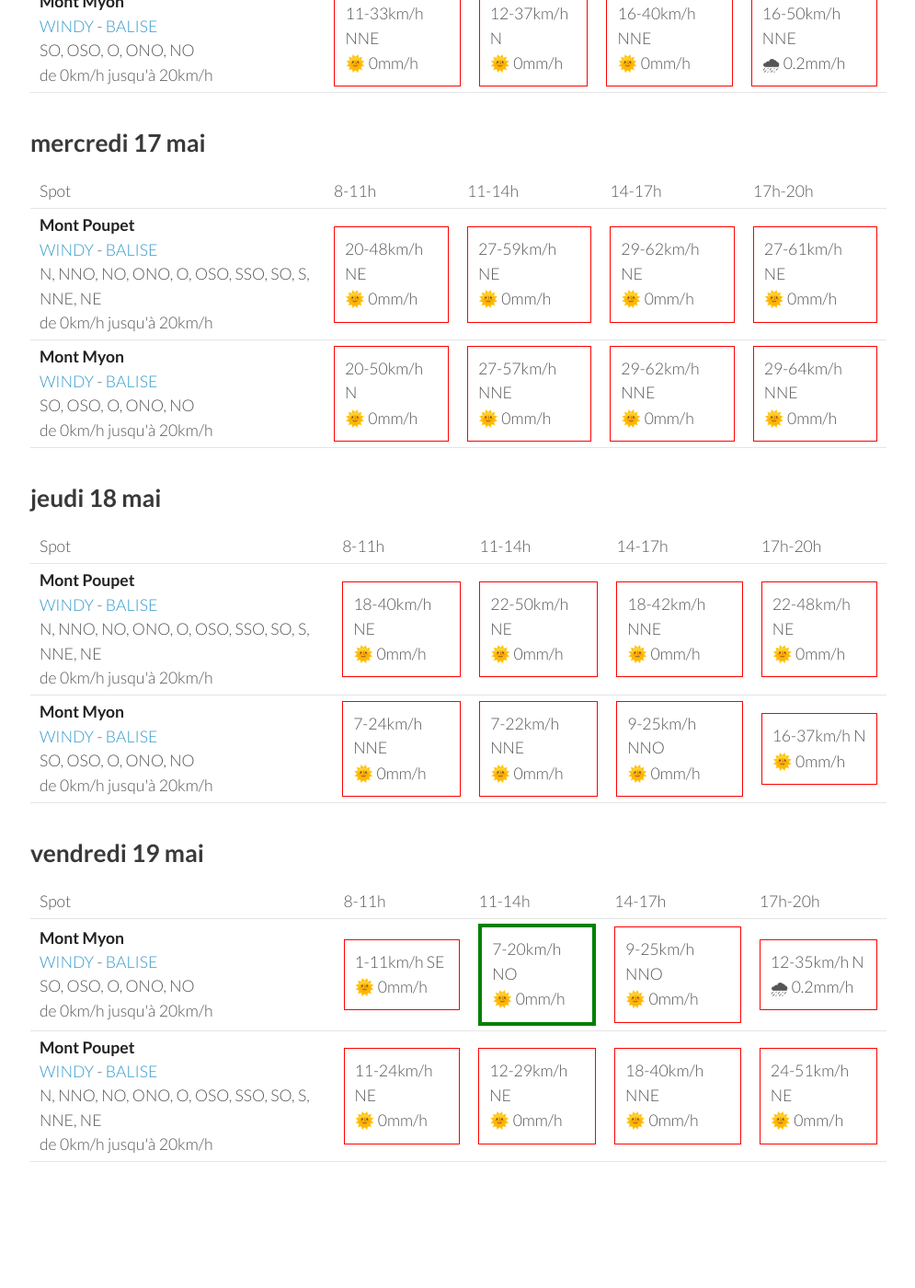
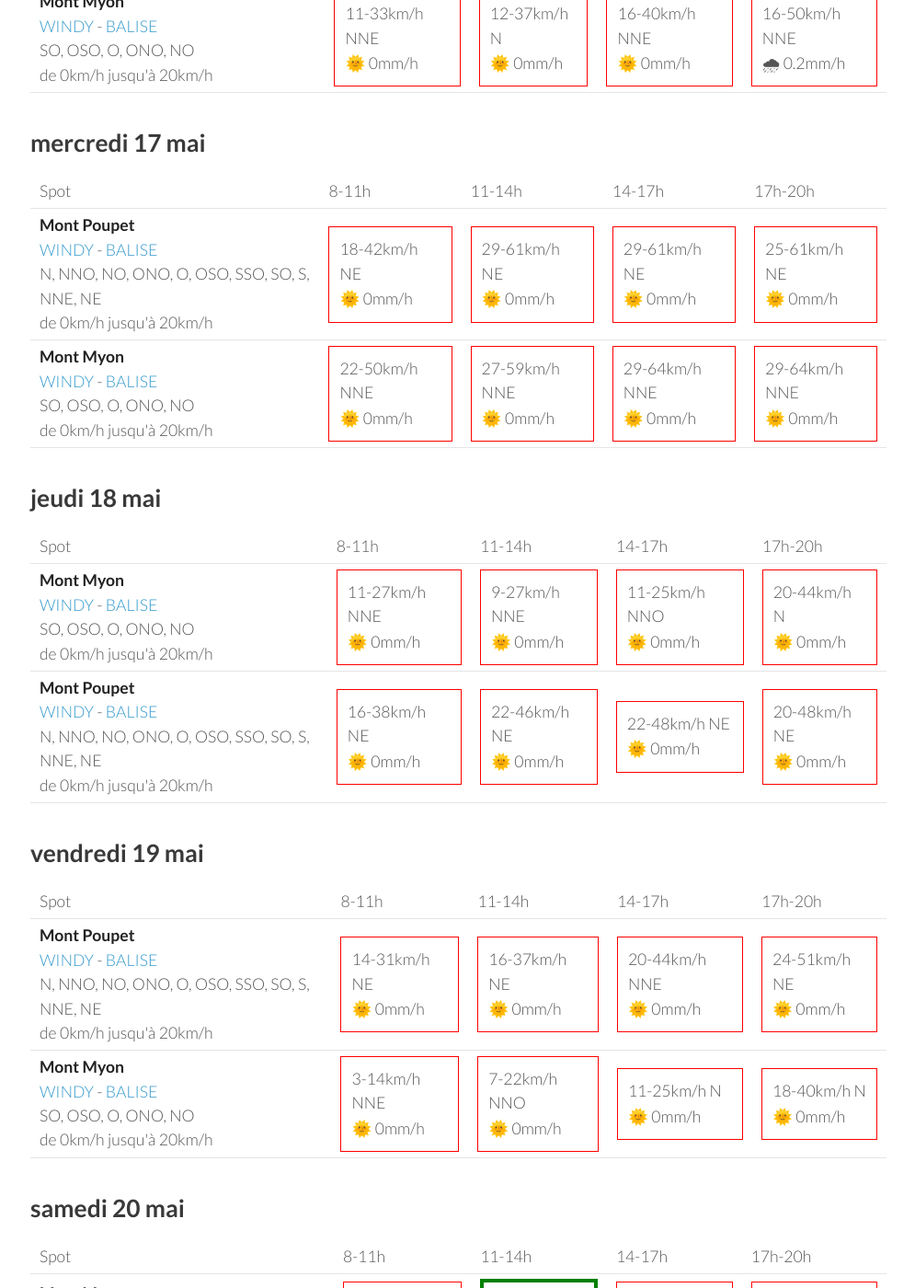
Before and after one commit to parapente-dans-le-nord/parapente-dans-le-nord.github.io, a Jekyll site: the page built from jura.markdown, in a window 1280 px wide and 1400 px high, scrolled down 916 px. Shown: the whole window at 92% size, without its empty margins (25-1020 px from the left). Built offline with Jekyll 4.4.1, drawn with Linux system fonts in a browser that asks for light colours; some of the changed text lies outside the part shown.

Commit message:
update index.markdown

```diff
--- a/jura.markdown
+++ b/jura.markdown
@@ -96,19 +96,19 @@ page mise à jour le lundi 15 mai 06:20
 <tr>
         <td><strong>Mont Poupet</strong><br><a href="https://windy.com/46.970/5.876?46.541,5.876,8">WINDY</a> - <span class=""><a href="http://www.balisemeteo.com/balise.php?idBalise=92">BALISE</a> </span><br> <span class="vent-favorable">N, NNO, NO, ONO, O, OSO, SSO, SO, S, NNE, NE</span><br><span class="force-vent">de 0km/h jusqu'à 20km/h</span> </td>
 
-            <td><div class="not-flyable"><p>20-48km/h NE</p><p>🌞 0mm/h</p></div></td>
-            <td><div class="not-flyable"><p>27-59km/h NE</p><p>🌞 0mm/h</p></div></td>
-            <td><div class="not-flyable"><p>29-62km/h NE</p><p>🌞 0mm/h</p></div></td>
-            <td><div class="not-flyable"><p>27-61km/h NE</p><p>🌞 0mm/h</p></div></td>
+            <td><div class="not-flyable"><p>18-42km/h NE</p><p>🌞 0mm/h</p></div></td>
+            <td><div class="not-flyable"><p>29-61km/h NE</p><p>🌞 0mm/h</p></div></td>
+            <td><div class="not-flyable"><p>29-61km/h NE</p><p>🌞 0mm/h</p></div></td>
+            <td><div class="not-flyable"><p>25-61km/h NE</p><p>🌞 0mm/h</p></div></td>
 
 
     </tr>
 <tr>
         <td><strong>Mont Myon</strong><br><a href="https://windy.com/46.331/5.397?45.898,5.394,8,m:eWoagj8">WINDY</a> - <span class=""><a href="http://www.balisemeteo.com/balise.php?idBalise=70">BALISE</a> </span><br> <span class="vent-favorable">SO, OSO, O, ONO, NO</span><br><span class="force-vent">de 0km/h jusqu'à 20km/h</span> </td>
 
-            <td><div class="not-flyable"><p>20-50km/h N</p><p>🌞 0mm/h</p></div></td>
-            <td><div class="not-flyable"><p>27-57km/h NNE</p><p>🌞 0mm/h</p></div></td>
-            <td><div class="not-flyable"><p>29-62km/h NNE</p><p>🌞 0mm/h</p></div></td>
+            <td><div class="not-flyable"><p>22-50km/h NNE</p><p>🌞 0mm/h</p></div></td>
+            <td><div class="not-flyable"><p>27-59km/h NNE</p><p>🌞 0mm/h</p></div></td>
+            <td><div class="not-flyable"><p>29-64km/h NNE</p><p>🌞 0mm/h</p></div></td>
             <td><div class="not-flyable"><p>29-64km/h NNE</p><p>🌞 0mm/h</p></div></td>
 
 
@@ -130,22 +130,22 @@ page mise à jour le lundi 15 mai 06:20
       <td>17h-20h</td>
     </tr>
 <tr>
-        <td><strong>Mont Poupet</strong><br><a href="https://windy.com/46.970/5.876?46.541,5.876,8">WINDY</a> - <span class=""><a href="http://www.balisemeteo.com/balise.php?idBalise=92">BALISE</a> </span><br> <span class="vent-favorable">N, NNO, NO, ONO, O, OSO, SSO, SO, S, NNE, NE</span><br><span class="force-vent">de 0km/h jusqu'à 20km/h</span> </td>
+        <td><strong>Mont Myon</strong><br><a href="https://windy.com/46.331/5.397?45.898,5.394,8,m:eWoagj8">WINDY</a> - <span class=""><a href="http://www.balisemeteo.com/balise.php?idBalise=70">BALISE</a> </span><br> <span class="vent-favorable">SO, OSO, O, ONO, NO</span><br><span class="force-vent">de 0km/h jusqu'à 20km/h</span> </td>
 
-            <td><div class="not-flyable"><p>18-40km/h NE</p><p>🌞 0mm/h</p></div></td>
-            <td><div class="not-flyable"><p>22-50km/h NE</p><p>🌞 0mm/h</p></div></td>
-            <td><div class="not-flyable"><p>18-42km/h NNE</p><p>🌞 0mm/h</p></div></td>
-            <td><div class="not-flyable"><p>22-48km/h NE</p><p>🌞 0mm/h</p></div></td>
+            <td><div class="not-flyable"><p>11-27km/h NNE</p><p>🌞 0mm/h</p></div></td>
+            <td><div class="not-flyable"><p>9-27km/h NNE</p><p>🌞 0mm/h</p></div></td>
+            <td><div class="not-flyable"><p>11-25km/h NNO</p><p>🌞 0mm/h</p></div></td>
+            <td><div class="not-flyable"><p>20-44km/h N</p><p>🌞 0mm/h</p></div></td>
 
 
     </tr>
 <tr>
-        <td><strong>Mont Myon</strong><br><a href="https://windy.com/46.331/5.397?45.898,5.394,8,m:eWoagj8">WINDY</a> - <span class=""><a href="http://www.balisemeteo.com/balise.php?idBalise=70">BALISE</a> </span><br> <span class="vent-favorable">SO, OSO, O, ONO, NO</span><br><span class="force-vent">de 0km/h jusqu'à 20km/h</span> </td>
+        <td><strong>Mont Poupet</strong><br><a href="https://windy.com/46.970/5.876?46.541,5.876,8">WINDY</a> - <span class=""><a href="http://www.balisemeteo.com/balise.php?idBalise=92">BALISE</a> </span><br> <span class="vent-favorable">N, NNO, NO, ONO, O, OSO, SSO, SO, S, NNE, NE</span><br><span class="force-vent">de 0km/h jusqu'à 20km/h</span> </td>
 
-            <td><div class="not-flyable"><p>7-24km/h NNE</p><p>🌞 0mm/h</p></div></td>
-            <td><div class="not-flyable"><p>7-22km/h NNE</p><p>🌞 0mm/h</p></div></td>
-            <td><div class="not-flyable"><p>9-25km/h NNO</p><p>🌞 0mm/h</p></div></td>
-            <td><div class="not-flyable"><p>16-37km/h N</p><p>🌞 0mm/h</p></div></td>
+            <td><div class="not-flyable"><p>16-38km/h NE</p><p>🌞 0mm/h</p></div></td>
+            <td><div class="not-flyable"><p>22-46km/h NE</p><p>🌞 0mm/h</p></div></td>
+            <td><div class="not-flyable"><p>22-48km/h NE</p><p>🌞 0mm/h</p></div></td>
+            <td><div class="not-flyable"><p>20-48km/h NE</p><p>🌞 0mm/h</p></div></td>
 
 
     </tr>
@@ -166,22 +166,22 @@ page mise à jour le lundi 15 mai 06:20
       <td>17h-20h</td>
     </tr>
 <tr>
-        <td><strong>Mont Myon</strong><br><a href="https://windy.com/46.331/5.397?45.898,5.394,8,m:eWoagj8">WINDY</a> - <span class=""><a href="http://www.balisemeteo.com/balise.php?idBalise=70">BALISE</a> </span><br> <span class="vent-favorable">SO, OSO, O, ONO, NO</span><br><span class="force-vent">de 0km/h jusqu'à 20km/h</span> </td>
+        <td><strong>Mont Poupet</strong><br><a href="https://windy.com/46.970/5.876?46.541,5.876,8">WINDY</a> - <span class=""><a href="http://www.balisemeteo.com/balise.php?idBalise=92">BALISE</a> </span><br> <span class="vent-favorable">N, NNO, NO, ONO, O, OSO, SSO, SO, S, NNE, NE</span><br><span class="force-vent">de 0km/h jusqu'à 20km/h</span> </td>
 
-            <td><div class="not-flyable"><p>1-11km/h SE</p><p>🌞 0mm/h</p></div></td>
-            <td><div class="flyable"><p>7-20km/h NO</p><p>🌞 0mm/h</p></div></td>
-            <td><div class="not-flyable"><p>9-25km/h NNO</p><p>🌞 0mm/h</p></div></td>
-            <td><div class="not-flyable"><p>12-35km/h N</p><p>🌧 0.2mm/h</p></div></td>
+            <td><div class="not-flyable"><p>14-31km/h NE</p><p>🌞 0mm/h</p></div></td>
+            <td><div class="not-flyable"><p>16-37km/h NE</p><p>🌞 0mm/h</p></div></td>
+            <td><div class="not-flyable"><p>20-44km/h NNE</p><p>🌞 0mm/h</p></div></td>
+            <td><div class="not-flyable"><p>24-51km/h NE</p><p>🌞 0mm/h</p></div></td>
 
 
     </tr>
 <tr>
-        <td><strong>Mont Poupet</strong><br><a href="https://windy.com/46.970/5.876?46.541,5.876,8">WINDY</a> - <span class=""><a href="http://www.balisemeteo.com/balise.php?idBalise=92">BALISE</a> </span><br> <span class="vent-favorable">N, NNO, NO, ONO, O, OSO, SSO, SO, S, NNE, NE</span><br><span class="force-vent">de 0km/h jusqu'à 20km/h</span> </td>
+        <td><strong>Mont Myon</strong><br><a href="https://windy.com/46.331/5.397?45.898,5.394,8,m:eWoagj8">WINDY</a> - <span class=""><a href="http://www.balisemeteo.com/balise.php?idBalise=70">BALISE</a> </span><br> <span class="vent-favorable">SO, OSO, O, ONO, NO</span><br><span class="force-vent">de 0km/h jusqu'à 20km/h</span> </td>
 
-            <td><div class="not-flyable"><p>11-24km/h NE</p><p>🌞 0mm/h</p></div></td>
-            <td><div class="not-flyable"><p>12-29km/h NE</p><p>🌞 0mm/h</p></div></td>
-            <td><div class="not-flyable"><p>18-40km/h NNE</p><p>🌞 0mm/h</p></div></td>
-            <td><div class="not-flyable"><p>24-51km/h NE</p><p>🌞 0mm/h</p></div></td>
+            <td><div class="not-flyable"><p>3-14km/h NNE</p><p>🌞 0mm/h</p></div></td>
+            <td><div class="not-flyable"><p>7-22km/h NNO</p><p>🌞 0mm/h</p></div></td>
+            <td><div class="not-flyable"><p>11-25km/h N</p><p>🌞 0mm/h</p></div></td>
+            <td><div class="not-flyable"><p>18-40km/h N</p><p>🌞 0mm/h</p></div></td>
 
 
     </tr>
@@ -189,3 +189,39 @@ page mise à jour le lundi 15 mai 06:20
 </tbody>
 </table>
 {:/}
+## samedi 20 mai
+
+{::nomarkdown}
+<table>
+  <tbody>
+    <tr>
+      <td>Spot</td>
+      <td>8-11h</td>
+      <td>11-14h</td>
+      <td>14-17h</td>
+      <td>17h-20h</td>
+    </tr>
+<tr>
+        <td><strong>Mont Myon</strong><br><a href="https://windy.com/46.331/5.397?45.898,5.394,8,m:eWoagj8">WINDY</a> - <span class=""><a href="http://www.balisemeteo.com/balise.php?idBalise=70">BALISE</a> </span><br> <span class="vent-favorable">SO, OSO, O, ONO, NO</span><br><span class="force-vent">de 0km/h jusqu'à 20km/h</span> </td>
+
+            <td><div class="not-flyable"><p>1-14km/h NNE</p><p>🌞 0mm/h</p></div></td>
+            <td><div class="flyable"><p>7-20km/h NO</p><p>🌞 0mm/h</p></div></td>
+            <td><div class="not-flyable"><p>9-25km/h NO</p><p>🌞 0mm/h</p></div></td>
+            <td><div class="not-flyable"><p>11-25km/h NNE</p><p>🌞 0mm/h</p></div></td>
+
+
+    </tr>
+<tr>
+        <td><strong>Mont Poupet</strong><br><a href="https://windy.com/46.970/5.876?46.541,5.876,8">WINDY</a> - <span class=""><a href="http://www.balisemeteo.com/balise.php?idBalise=92">BALISE</a> </span><br> <span class="vent-favorable">N, NNO, NO, ONO, O, OSO, SSO, SO, S, NNE, NE</span><br><span class="force-vent">de 0km/h jusqu'à 20km/h</span> </td>
+
+            <td><div class="not-flyable"><p>14-33km/h NE</p><p>🌞 0mm/h</p></div></td>
+            <td><div class="not-flyable"><p>12-35km/h NE</p><p>🌞 0mm/h</p></div></td>
+            <td><div class="not-flyable"><p>12-33km/h NE</p><p>🌞 0mm/h</p></div></td>
+            <td><div class="not-flyable"><p>14-37km/h NE</p><p>🌞 0mm/h</p></div></td>
+
+
+    </tr>
+
+</tbody>
+</table>
+{:/}
```
Also changed, not shown: other parts of jura.markdown (+1 -1 lines).
